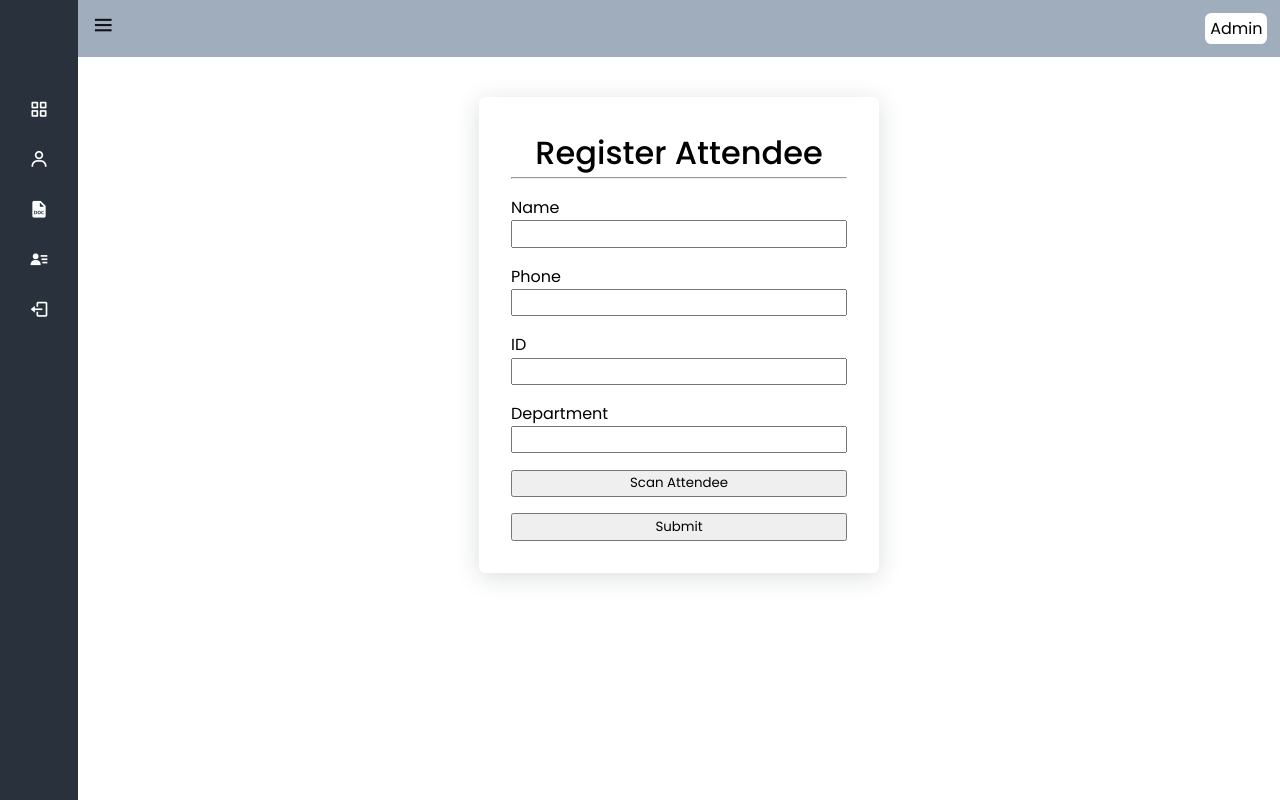
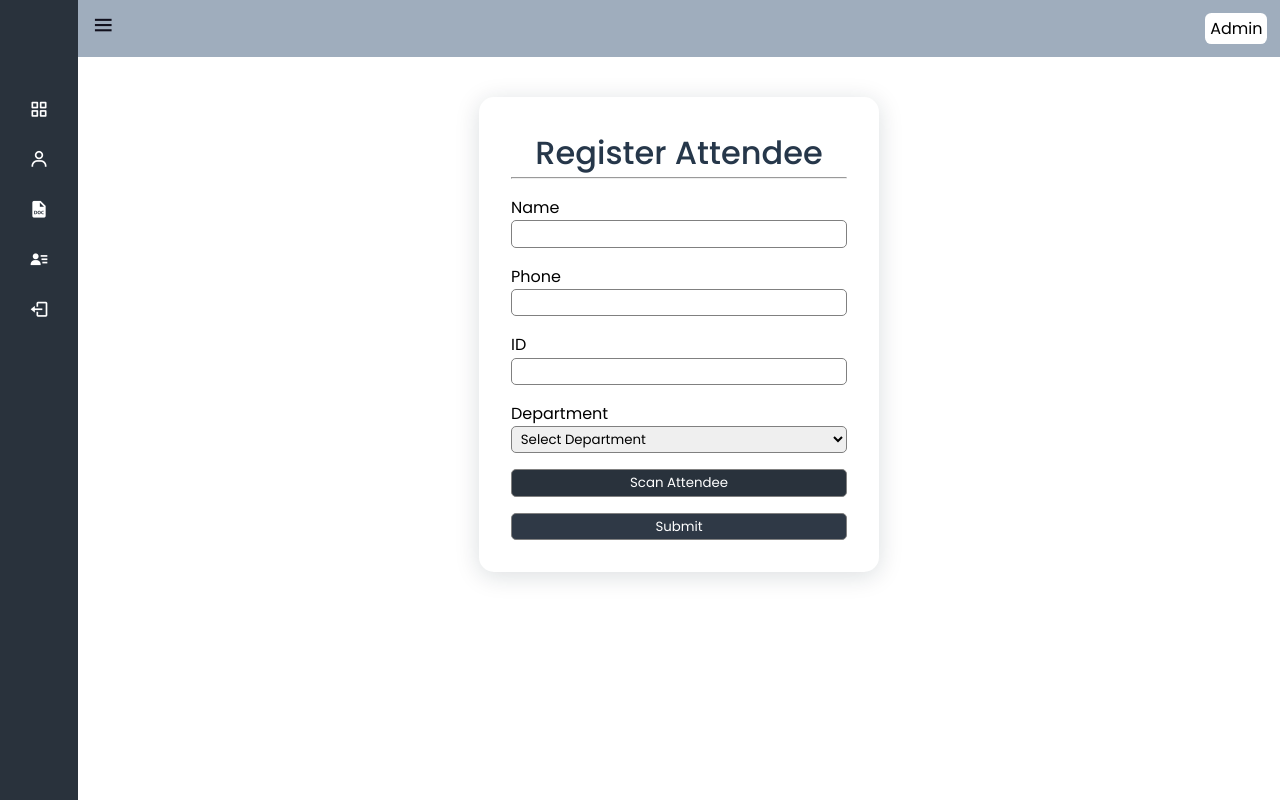
Before and after one commit to DangolSrijit/AI_attendance, a Flask app: page /dashboard in a window 1280 px wide. Run offline with Flask 3, Linux system fonts and the light colour scheme.

Commit message:
register form frontend complete

```diff
--- a/static/css/admin_dashboard.css
+++ b/static/css/admin_dashboard.css
@@ -232,8 +232,7 @@ body{
   width: calc(100% - 78px);
 }
 .header-dashboard{
-  background-color:
-  #9FADBD;
+  background-color:  #9FADBD;
   display: flex;
   flex-direction: row;
   justify-content: space-between;
@@ -274,7 +273,7 @@ body{
 }
 .register-form{
   box-shadow: 0 4px 25px rgba(14, 36, 49, .15);
-  border-radius: 6px;
+  border-radius: 15px;
   max-width: 400px;
   width: 80%;
   padding: 2rem;
@@ -283,6 +282,7 @@ body{
   text-align: center;
   font-size: 2rem;
   font-weight: 500;
+  color: rgb(38, 55, 74);
 }
 .form-field{
   margin-top: 2vh;
@@ -290,7 +290,40 @@ body{
 .form-field > input{
   width: 100%;
   height: 1.7rem;
+  border:1px solid grey ;
+  border-radius: 5px;
+  padding-inline: 0.3rem;
 }
+.form-field > select{
+  width: 100%;
+  height: 1.7rem;
+  border:1px solid grey ;
+  border-radius: 5px;
+  padding-inline: 0.3rem;
+}
+.register-submit{
+
+  background-color:#2f3946;
+  color: white;
+  border: 0;
+  border-radius: 5px;
+  cursor: pointer;
+  transition: .5 all ease;
+}
+.register-submit:hover{
+  background-color:rgb(38, 55, 74);
+}
+.scan{
+  transition: .5 all ease;
+  cursor:pointer;
+  color: white;
+  background-color:rgb(41, 50, 60);
+}
+.scan:hover{
+  background-color:rgb(38, 55, 74);
+}
+
+
 
 @media screen and (max-width: 500px){
   .sidebar{
--- a/templates/admin_dashboard.html
+++ b/templates/admin_dashboard.html
@@ -87,25 +87,33 @@
           <div>
               <div class="form-field ">
                 <p>Name</p>
-                <input type="text">
+                <input type="text" required>
               </div>
               <div class="form-field">
                 <p>Phone</p>
-                <input type="number">
+                <input type="number"  required>
               </div>
               <div class="form-field">
                 <p>ID</p>
-                <input type="text">
+                <input type="number"  required>
               </div>
               <div class="form-field">
                 <p>Department</p>
-                <input type="text">
+                <select name="" id=""  required>
+                  <option value="">Select Department</option>
+                  <option value="">BESE</option>
+                  <option value="">BEIT</option>
+                  <option value="">BE Civil</option>
+                  <option value="">BCA</option>
+                  <option value="r">BE Compute</option>
+                  <option value="">BE electronics</option>
+                </select>
               </div>
               <div class="form-field">
-                <input type="button" value="Scan Attendee">
+                <input type="button" value="Scan Attendee" class="scan">
               </div>
               <div class="form-field">
-                <input type="submit" >
+                <input type="submit" class="register-submit" >
               </div>
           </div>
        </form>
```
